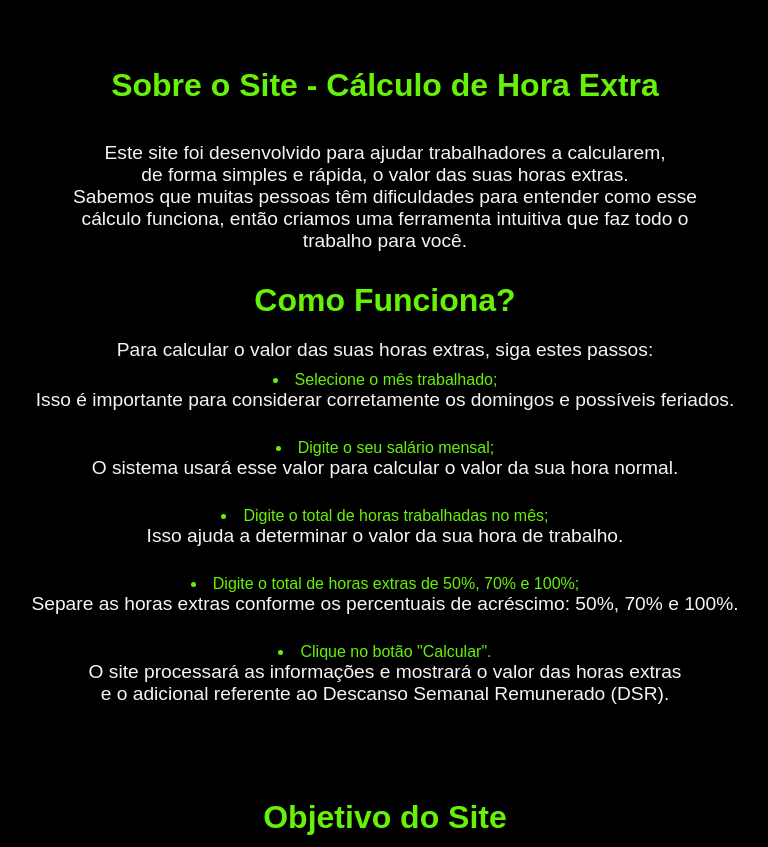
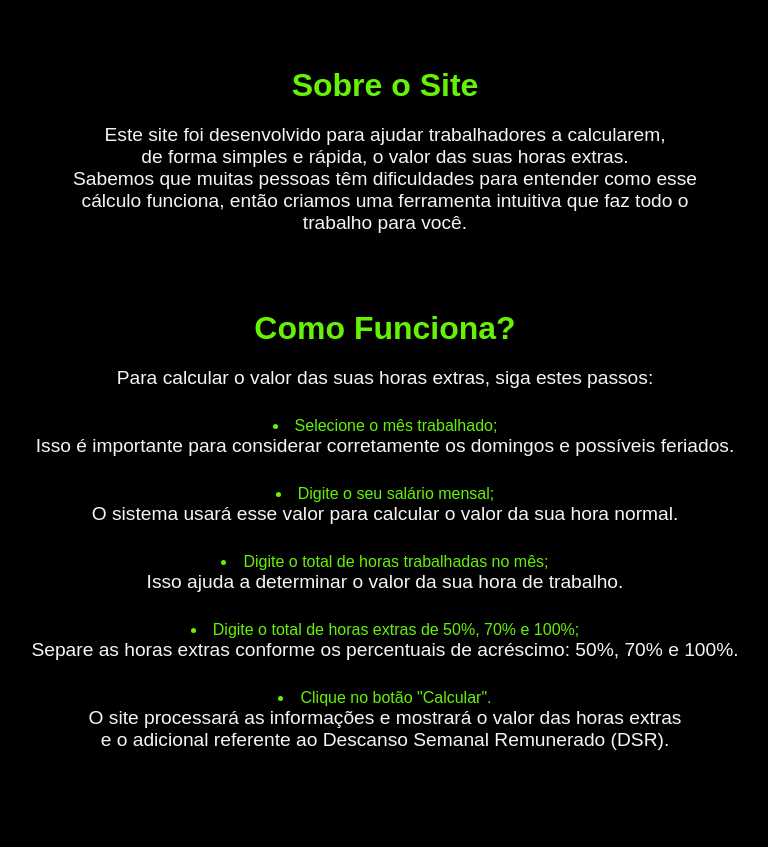
Before and after one commit to KCHAGAS94/over_time, a plain HTML site: page index.html in a window 1280 px wide. Shown: the part 937-1784 px from the top of the page, without its empty margins (255-1023 px from the left). Drawn offline with Linux system fonts and the light colour scheme.

Commit message:
Ajuste css e html

```diff
--- a/index.html
+++ b/index.html
@@ -66,19 +66,18 @@
 
 
     <div class="sobreSite">
-        <h1>Sobre o Site - Cálculo de Hora Extra</h1><br>
+        <h1>Sobre o Site</h1>
 
         <p>Este site foi desenvolvido para ajudar trabalhadores a calcularem, <br>
             de forma simples e rápida, o valor das suas horas extras. <br>
             Sabemos que muitas pessoas têm dificuldades para entender como esse <br>
             cálculo funciona, então criamos uma ferramenta intuitiva que faz todo o <br>
             trabalho para você.</p>
-
+            <br><br>
             <h1>Como Funciona?</h1>
 
             <p>Para calcular o valor das suas horas extras, siga estes passos:</p>
-
-
+                <br>
                 <li>Selecione o mês trabalhado;</li> <p>Isso é importante para considerar corretamente os domingos e possíveis feriados.</p> <br>
                 <li>Digite o seu salário mensal;</li> <p>O sistema usará esse valor para calcular o valor da sua hora normal.</p><br>
                 <li>Digite o total de horas trabalhadas no mês;</li> <p>Isso ajuda a determinar o valor da sua hora de trabalho.</p><br>
```
